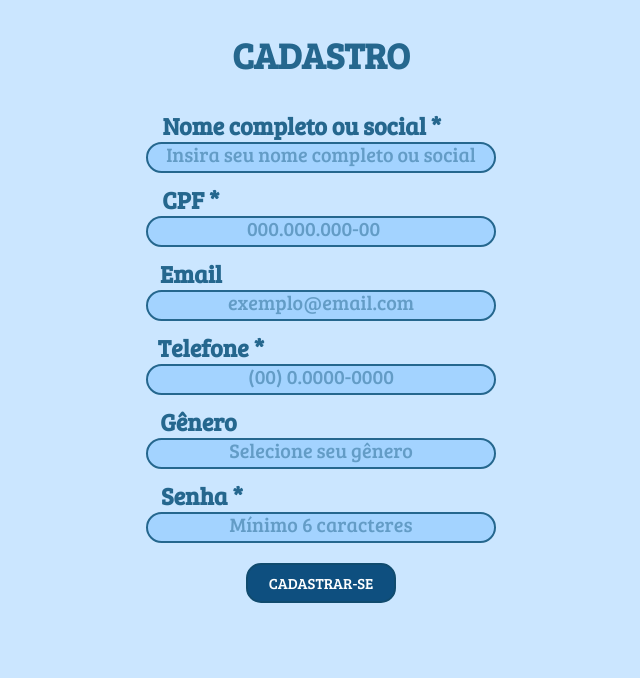
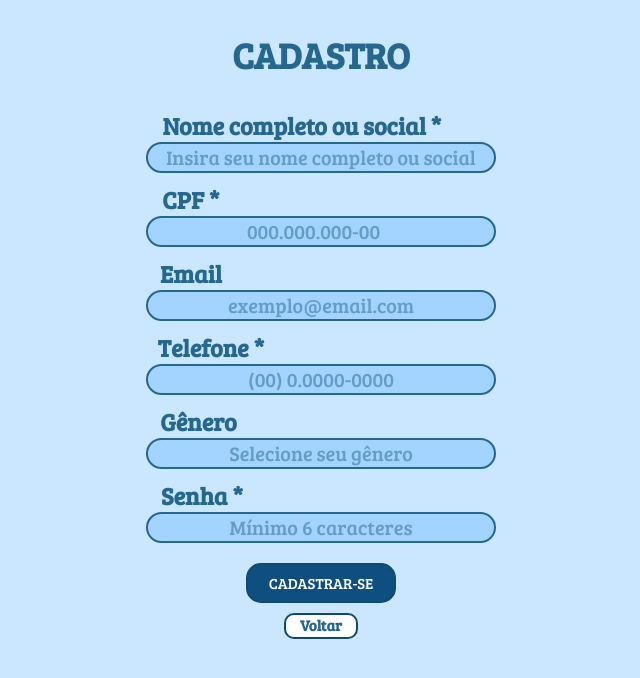
Before and after one commit to miqueias-eds/logica, a Node server app: template api/views/index2.ejs in a window 1280 px wide. Shown: the top 678 px of the page, without its empty margins (319-959 px from the left). Run offline with Node 20, Linux system fonts and the light colour scheme; the template is opened without the code that fills it, so the values that code supplies are empty; some libraries are stand-ins or nearby versions.

Commit message:
25/11/26 12:26

```diff
--- a/api/views/index2.ejs
+++ b/api/views/index2.ejs
@@ -36,7 +36,9 @@
             background-color: #A3D3FF;
             border: 2px #25678E, solid;
             font-family: "Bree Serif", serif;
-            margin-bottom: 10px; }
+            margin-bottom: 10px;
+            text-align: center;
+            font-size: 20px; }
 
         .digitenome::placeholder {
                 text-align: center;
@@ -51,7 +53,9 @@
             background-color: #A3D3FF;
             border: 2px #25678E solid;
             font-family: "Bree Serif", serif;
-            margin-bottom: 10px; }
+            margin-bottom: 10px;
+            text-align: center;
+            font-size: 20px; }
 
         .CpF::placeholder {
                 text-align: center;
@@ -67,7 +71,9 @@
             background-color: #A3D3FF;
             border: 2px #25678E, solid;
             font-family: "Bree Serif", serif;
-            margin-bottom: 10px; }
+            margin-bottom: 10px;
+            text-align: center;
+            font-size: 20px; }
 
             .EmAil::placeholder {
             text-align: center;
@@ -82,7 +88,9 @@
             background-color: #A3D3FF;
             border: 2px #25678E, solid;
             font-family: "Bree Serif", serif;
-            margin-bottom: 10px; }
+            margin-bottom: 10px;
+            text-align: center;
+            font-size: 20px; }
 
             .telf::placeholder {
             text-align: center;
@@ -97,7 +105,9 @@
             background-color: #A3D3FF;
             border: 2px solid #25678E;
             font-family: "Bree Serif", serif;
-            margin-bottom: 10px;}
+            margin-bottom: 10px;
+            text-align: center;
+            font-size: 20px;}
 
             .gen::placeholder {
             text-align: center;
@@ -112,7 +122,9 @@
             background-color: #A3D3FF;
             border: 2px solid #25678E;
             font-family: "Bree Serif", serif;
-            margin-bottom: 10px;}
+            margin-bottom: 10px;
+            text-align: center;
+            font-size: 20px;}
 
             .sen::placeholder {
                 text-align: center;
@@ -169,6 +181,19 @@
             color: #25678E;
             font-family: "Bree Serif", serif;}
 
+            .back{
+            background: white;
+            border: 2px solid #104B6E;
+            border-radius: 10px;
+            color: #25678E;
+            font-family: "Bree Serif", serif;
+            margin-top: 10px;
+            width: 70px;
+            height: 22px;
+            font-size: 15px;
+            cursor: pointer;
+            text-align: center; }
+
     </style>
 </head>
 
@@ -191,6 +216,7 @@
 
 
         <button class="botaocadastrese" type="submit">CADASTRAR-SE</button>
+        <a class="back" style="text-decoration: none;" href="/show2">Voltar</a>
     </form>
     </div>
 </body>
```
Also changed, not shown: api/views/edit2.ejs (+19 -9 lines). Lines whose indentation alone changed are shown as unchanged.
